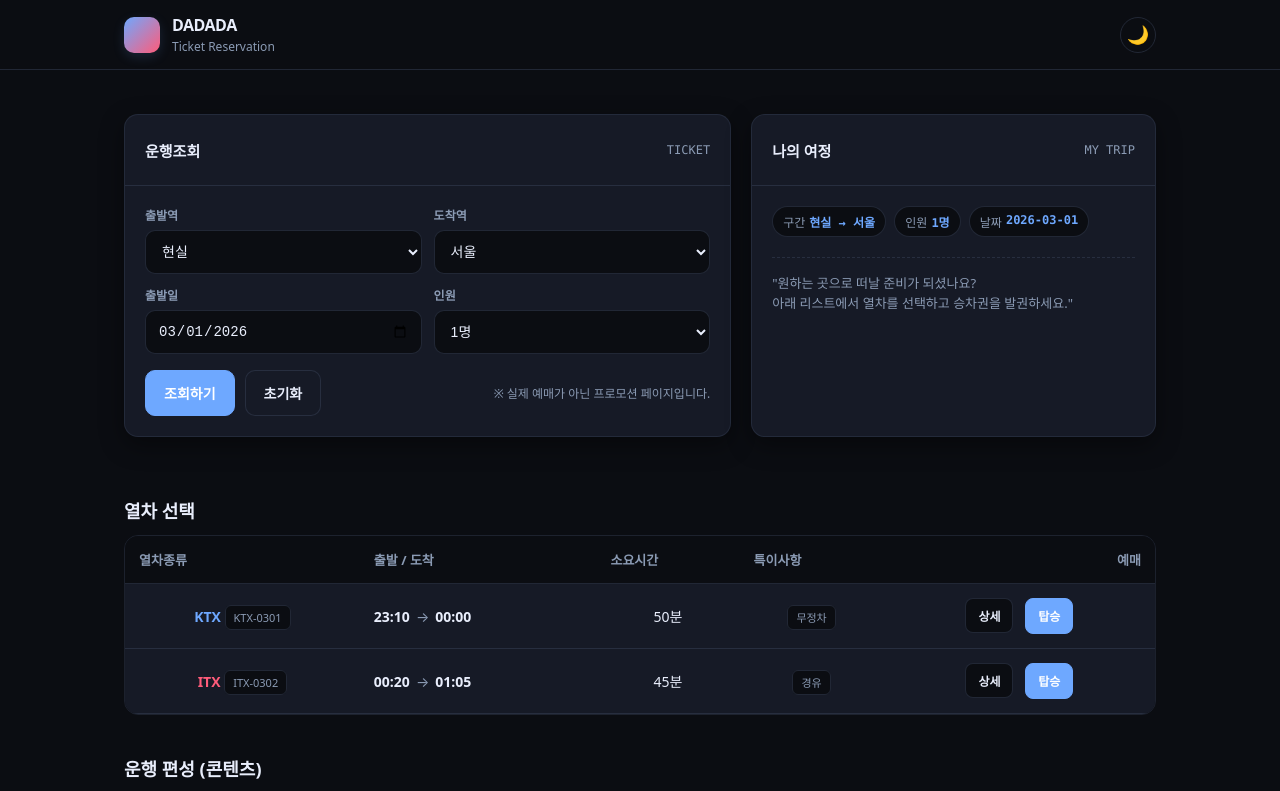
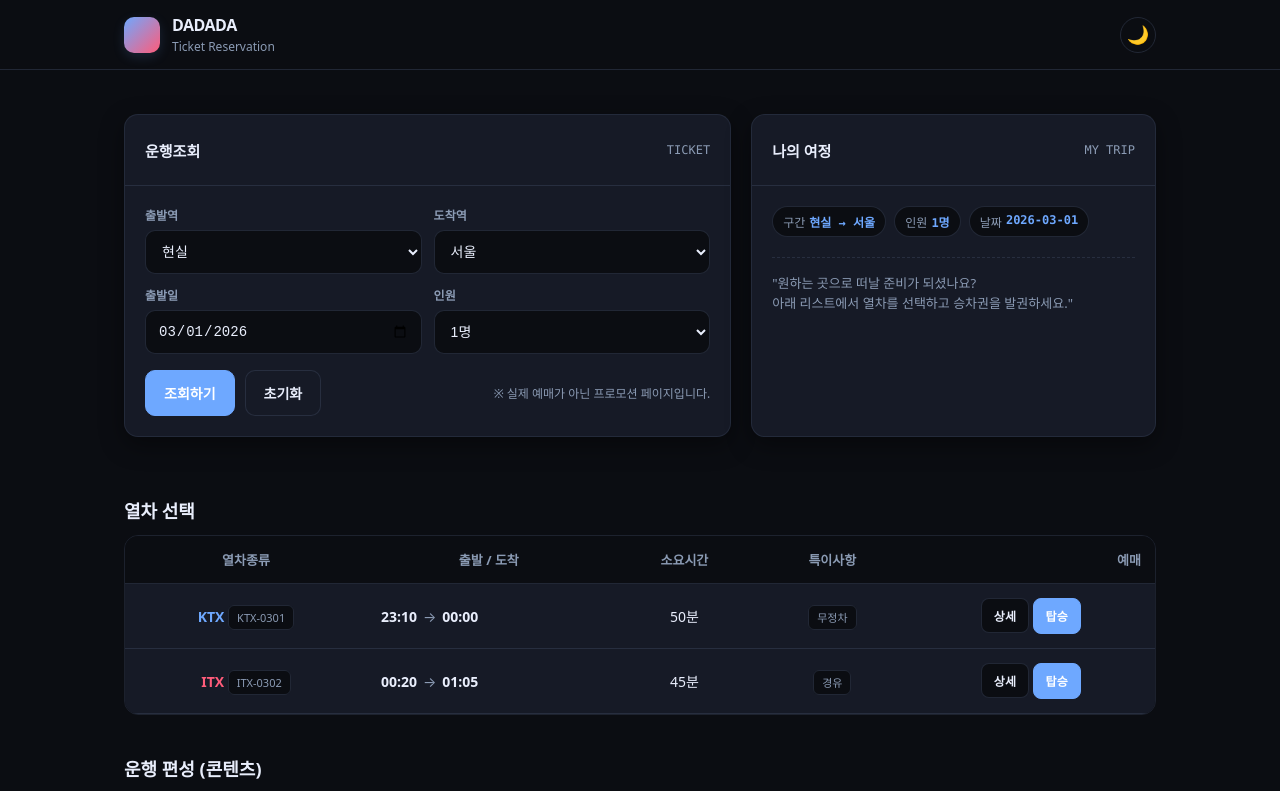
Before and after one commit to kwackiii/dadadadadad, a plain HTML site: page index.html in a window 1280 px wide. Shown: the top 791 px of the page. Drawn offline with Linux system fonts and the light colour scheme.

Commit message:
Update index.html

```diff
--- a/index.html
+++ b/index.html
@@ -14,28 +14,6 @@
 
   <meta name="description" content="다다다 3월 더블싱글 프로모션" />
   <style>
-    /* 테이블 가운데 정렬 (추가) */
-.table th {
-  text-align: center;
-}
-
-.table td {
-  text-align: center;
-}
-
-.table td > * {
-  margin-left: auto;
-  margin-right: auto;
-}
-
-.table td:last-child {
-  text-align: center;
-}
-
-.table td:last-child > * {
-  margin: 0 4px;
-}
-
     /* [테마 설정]
       기본(다크) 변수 정의 후, [data-theme="light"]에서 덮어쓰기
     */
@@ -57,7 +35,7 @@
       --sans: ui-sans-serif, system-ui, -apple-system, sans-serif;
     }
 
-    /* 라이트 모드 오버라이드 */
+    /* 라이트 모드 오버라이드 (✅ html → body 로 수정) */
     body[data-theme="light"] {
       --bg: #f4f5f9;
       --panel: #ffffff;
@@ -253,10 +231,26 @@
       text-align:center; padding:40px 0; color:var(--text-muted); font-size:12px;
       border-top:1px solid var(--line); margin-top:40px;
     }
+
+    /* =========================================================
+       ✅ (추가) 테이블 “데스크톱”에서만 전체 가운데 정렬
+       - 워딩/기능/구조 변경 없음
+       - 모바일 카드뷰(@media max-width:768px)는 기존대로 유지
+    ========================================================= */
+    @media (min-width: 769px) {
+      .table th,
+      .table td{
+        text-align:center;
+      }
+      .table td:last-child{
+        text-align:center;
+      }
+    }
   </style>
 </head>
 
-<body data-theme="dark"> <div class="topbar">
+<body data-theme="dark">
+  <div class="topbar">
     <div class="inner">
       <div class="brand">
         <div class="logo"></div>
@@ -277,7 +271,6 @@
   </div>
 
   <main class="wrap">
-
     <div class="grid-hero" id="search">
       <div class="card">
         <div class="hd">
@@ -356,7 +349,7 @@
             </tr>
           </thead>
           <tbody id="trainList">
-            </tbody>
+          </tbody>
         </table>
       </div>
     </div>
@@ -375,7 +368,7 @@
             </tr>
           </thead>
           <tbody id="contentList">
-            </tbody>
+          </tbody>
         </table>
       </div>
     </div>
```
